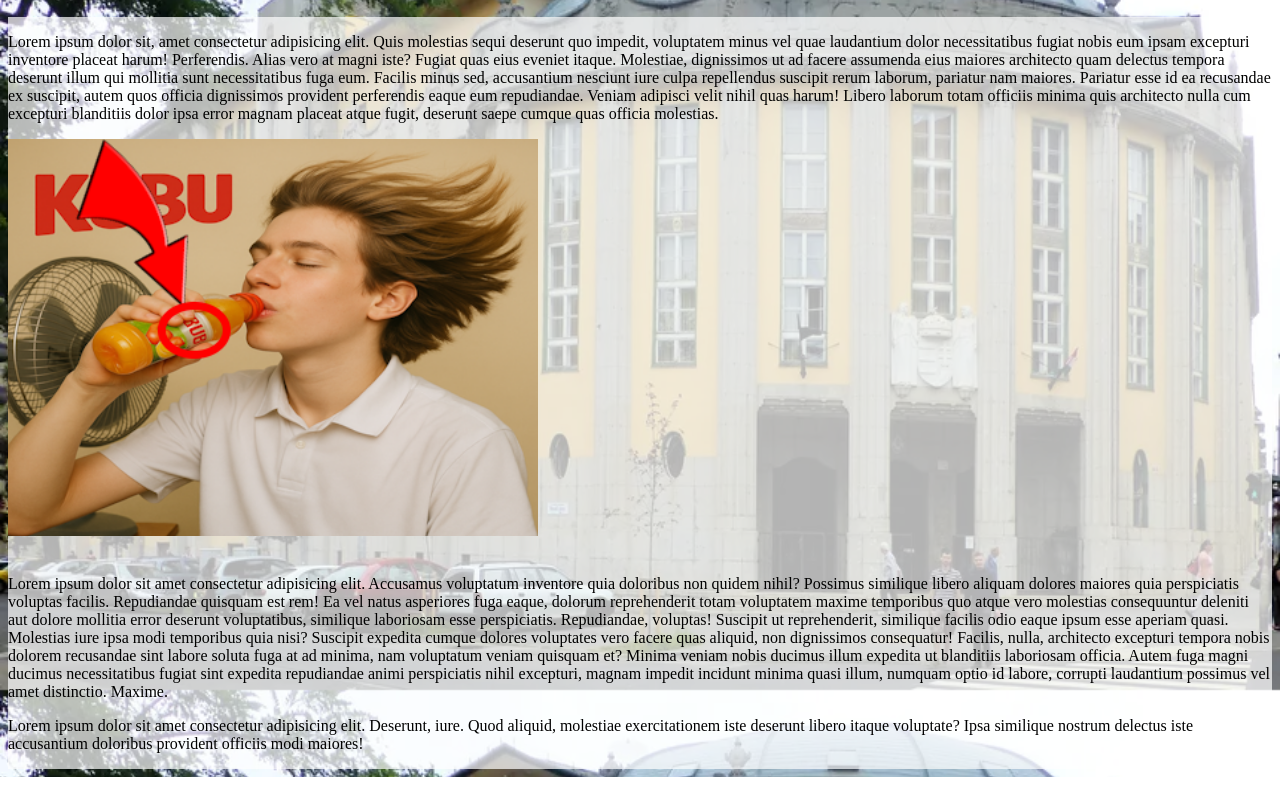
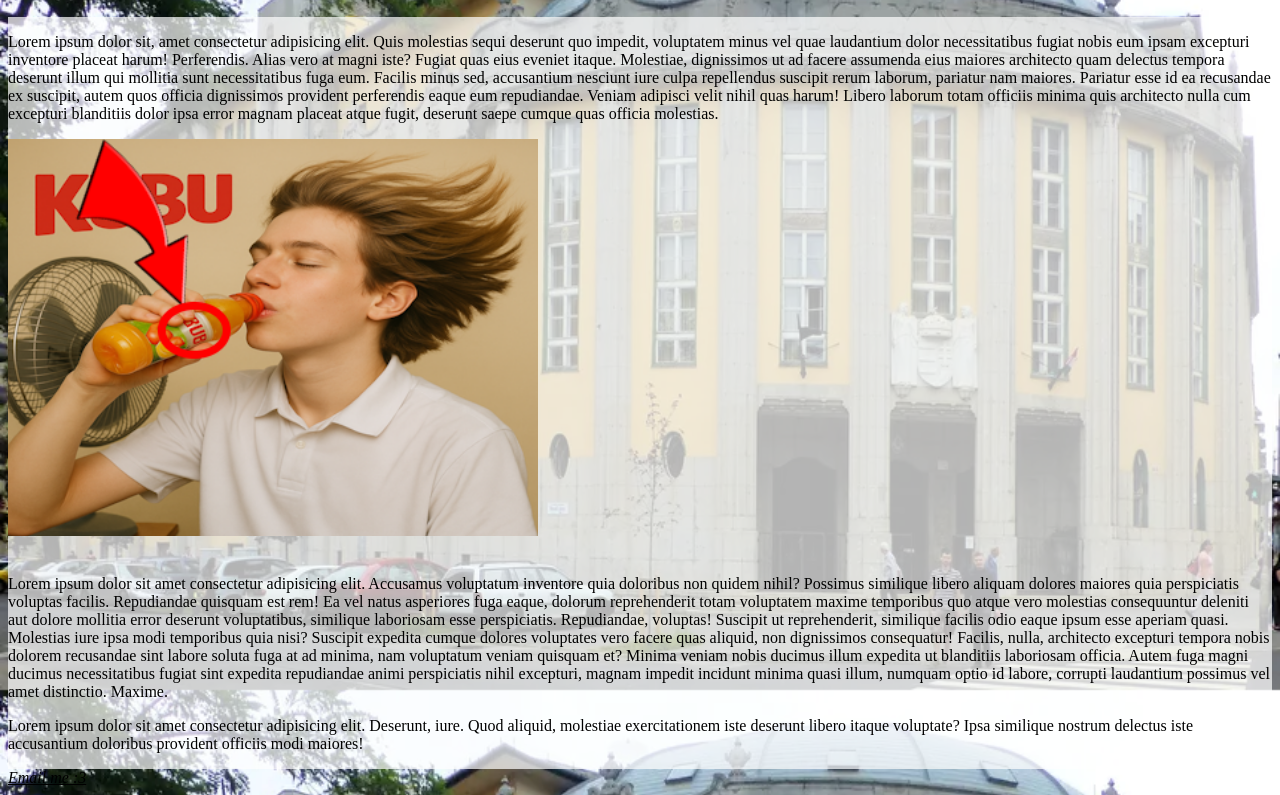
Before and after one commit to itsZforZach/itsZforZach.github.io, a plain HTML site: page bub.html in a window 1280 px wide. Shown: the part 110-905 px from the top of the page. Drawn offline with Linux system fonts and the light colour scheme.

Commit message:
Update bub.html

```diff
--- a/bub.html
+++ b/bub.html
@@ -30,5 +30,8 @@
         </p>
         <p>Lorem ipsum dolor sit amet consectetur adipisicing elit. Deserunt, iure. Quod aliquid, molestiae exercitationem iste deserunt libero itaque voluptate? Ipsa similique nostrum delectus iste accusantium doloribus provident officiis modi maiores!</p>
     </main>
+    <footer>
+        <address><a href="mailto:toth.soma.34f@szlgbp.hu">Email me :3</a></address>
+    </footer>
 </body>
 </html>
```
